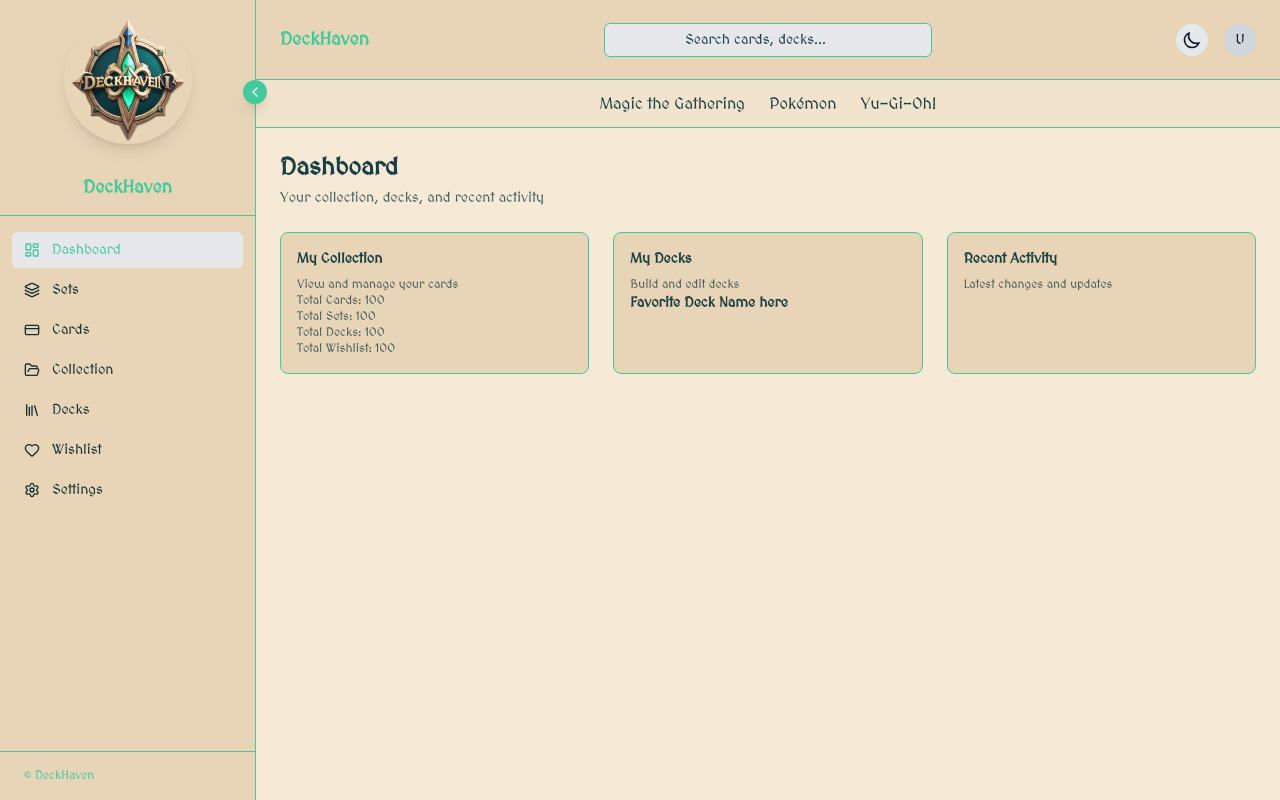
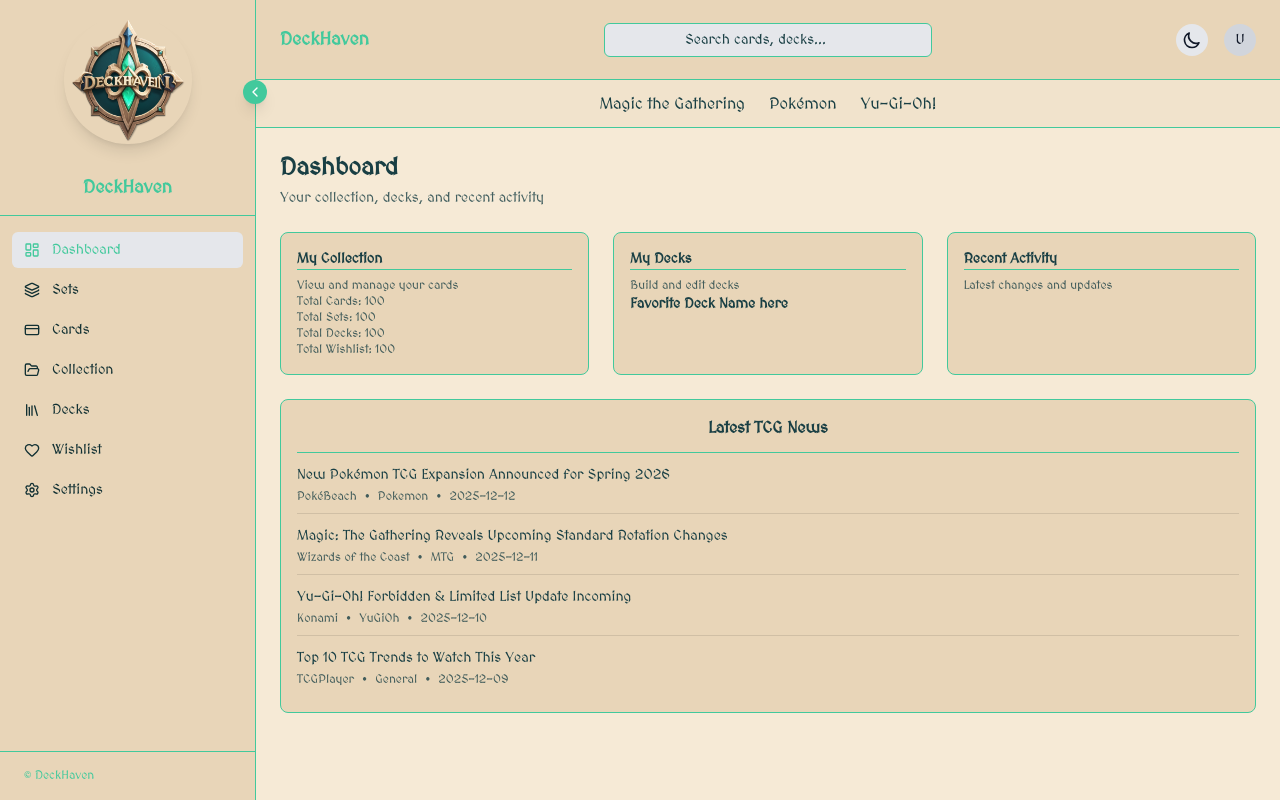
Before and after one commit to Christopher-Holland/DeckHaven, a Next.js app: page /dashboard in a window 1280 px wide. Built offline with nearby package versions, Linux system fonts and the light colour scheme.

Commit message:
Added latest news section to dashboard. JSON file created with mock news for development

```diff
--- a/app/dashboard/page.tsx
+++ b/app/dashboard/page.tsx
@@ -1,6 +1,7 @@
 "use client";
 
 import { useSidebar } from "../components/SidebarContext";
+import { tcgNews } from "../data/tcgNews";
 
 export default function Dashboard() {
     const { isCollapsed } = useSidebar();
@@ -33,7 +34,7 @@ export default function Dashboard() {
                     bg-[#e8d5b8] dark:bg-[#173c3f]
                     p-4
                 ">
-                    <h3 className="text-sm font-semibold mb-2">
+                    <h3 className="text-sm font-semibold mb-2 border-b border-[#42c99c] dark:border-[#82664e]">
                         My Collection
                     </h3>
                     <p className="text-xs opacity-80">
@@ -60,7 +61,7 @@ export default function Dashboard() {
                     bg-[#e8d5b8] dark:bg-[#173c3f]
                     p-4
                 ">
-                    <h3 className="text-sm font-semibold mb-2">
+                    <h3 className="text-sm font-semibold mb-2 border-b border-[#42c99c] dark:border-[#82664e]">
                         My Decks
                     </h3>
                     <p className="text-xs opacity-80">
@@ -78,7 +79,7 @@ export default function Dashboard() {
                     bg-[#e8d5b8] dark:bg-[#173c3f]
                     p-4
                 ">
-                    <h3 className="text-sm font-semibold mb-2">
+                    <h3 className="text-sm font-semibold mb-2 border-b border-[#42c99c] dark:border-[#82664e]">
                         Recent Activity
                     </h3>
                     <p className="text-xs opacity-80">
@@ -87,6 +88,47 @@ export default function Dashboard() {
                 </div>
 
             </section>
+
+            {/* TCG News */}
+            <section className="mt-6">
+                <div
+                    className="
+                    rounded-lg border border-[#42c99c] dark:border-[#82664e]
+                    bg-[#e8d5b8] dark:bg-[#173c3f] p-4"
+                >
+                    <div className="border-b border-[#42c99c] dark:border-[#82664e] mb-3">
+                        <h3 className="flex text-md font-semibold mb-3 items-center justify-center">
+                            Latest TCG News
+                        </h3>
+                    </div>
+
+                    <ul className="space-y-3">
+                        {tcgNews.map((news) => (
+                            <li
+                                key={news.id}
+                                className="flex flex-col border-b border-black/10 dark:border-white/10 pb-2 last:border-none"
+                            >
+                                <a
+                                    href={news.url}
+                                    target="_blank"
+                                    rel="noopener noreferrer"
+                                    className="text-sm font-medium hover:underline"
+                                >
+                                    {news.title}
+                                </a>
+
+                                <div className="flex gap-2 text-xs opacity-80 mt-1">
+                                    <span>{news.source}</span>
+                                    <span>•</span>
+                                    <span>{news.category}</span>
+                                    <span>•</span>
+                                    <span>{news.publishedAt}</span>
+                                </div>
+                            </li>
+                        ))}
+                    </ul>
+                </div>
+            </section>
         </main>
     );
 }
--- /dev/null
+++ b/app/data/tcgNews.ts
@@ -0,0 +1,43 @@
+export type TCGNewsItem = {
+    id: string;
+    title: string;
+    source: string;
+    category: "Pokemon" | "MTG" | "YuGiOh" | "General";
+    url: string;
+    publishedAt: string;
+};
+
+export const tcgNews: TCGNewsItem[] = [
+    {
+        id: "1",
+        title: "New Pokémon TCG Expansion Announced for Spring 2026",
+        source: "PokéBeach",
+        category: "Pokemon",
+        url: "https://www.pokebeach.com",
+        publishedAt: "2025-12-12",
+    },
+    {
+        id: "2",
+        title: "Magic: The Gathering Reveals Upcoming Standard Rotation Changes",
+        source: "Wizards of the Coast",
+        category: "MTG",
+        url: "https://magic.wizards.com",
+        publishedAt: "2025-12-11",
+    },
+    {
+        id: "3",
+        title: "Yu-Gi-Oh! Forbidden & Limited List Update Incoming",
+        source: "Konami",
+        category: "YuGiOh",
+        url: "https://www.yugioh-card.com",
+        publishedAt: "2025-12-10",
+    },
+    {
+        id: "4",
+        title: "Top 10 TCG Trends to Watch This Year",
+        source: "TCGPlayer",
+        category: "General",
+        url: "https://infinite.tcgplayer.com",
+        publishedAt: "2025-12-09",
+    },
+];
```
